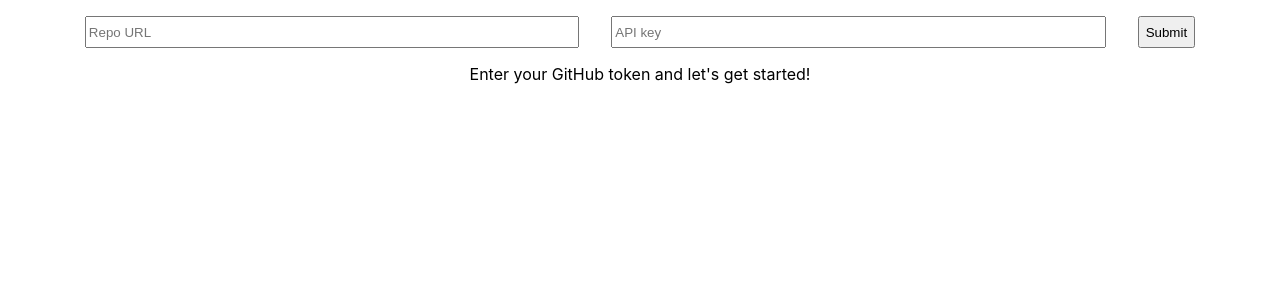
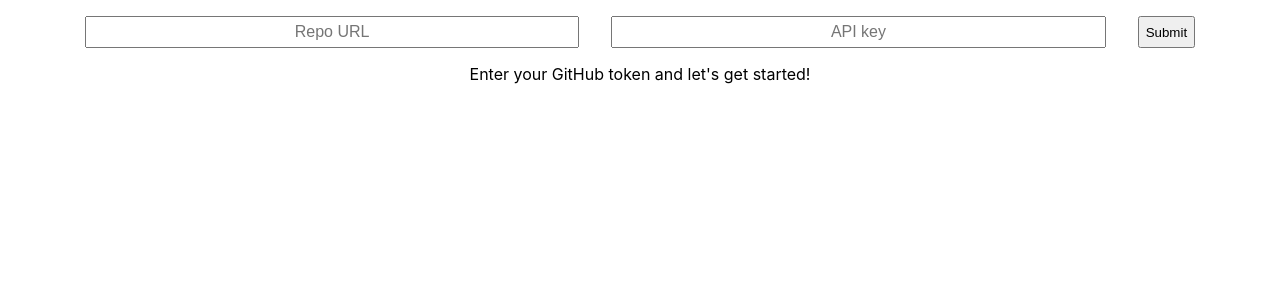
Before and after one commit to jerry1100/github-issue-visualizer, a React (Create React App) app: page / in a window 1280 px wide. Shown: the top 300 px of the page. Built offline with nearby package versions, Linux system fonts and the light colour scheme.

Commit message:
increase font size

```diff
--- a/src/App.css
+++ b/src/App.css
@@ -13,6 +13,8 @@
 }
 
 .repo-info > input {
+  text-align: center;
+  font-size: 16px;
   width: 40%;
   margin-right: 2rem;
 }
```
